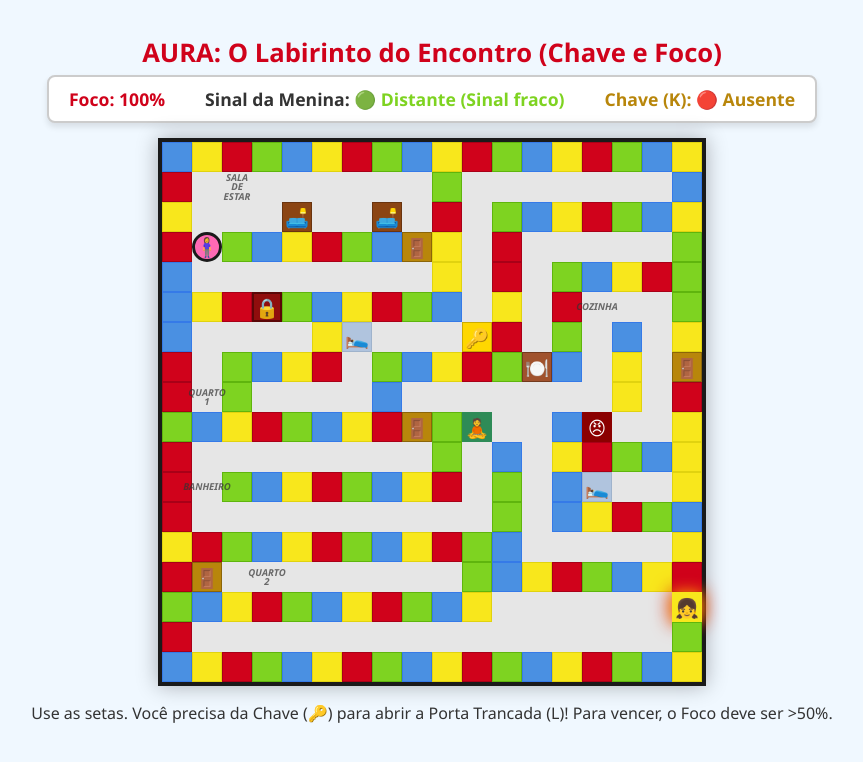
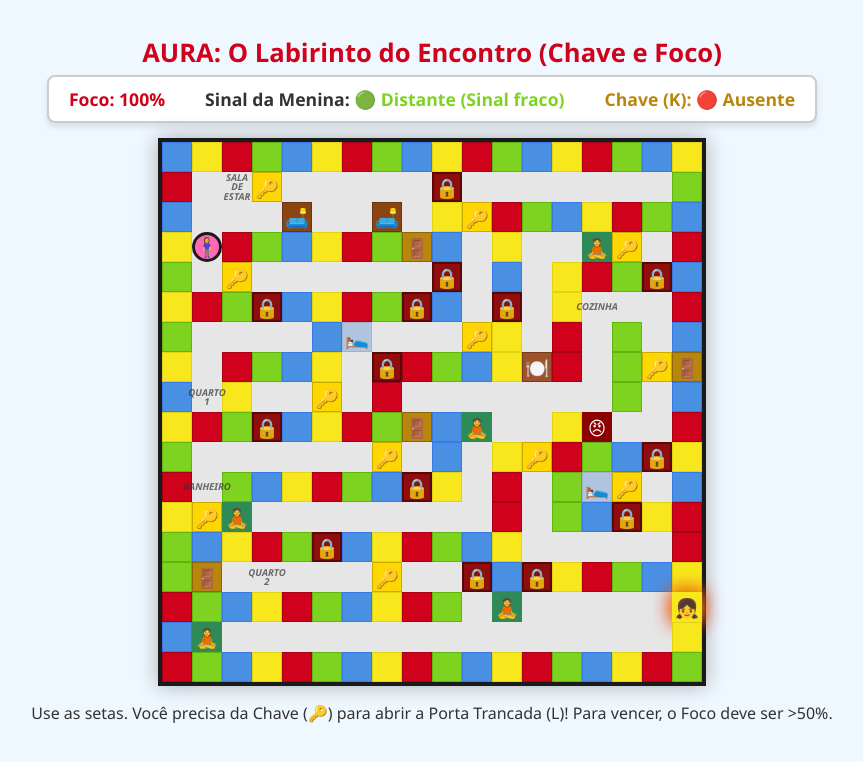
Before and after one commit to maury20/jogo-labirinto-autismo, a plain HTML site: page index.html in a window 1280 px wide. Shown: the whole page, without its empty margins (208-1071 px from the left). Drawn offline with Linux system fonts and the light colour scheme.

Commit message:
Update CURRENT_MAP structure in index.html

```diff
--- a/index.html
+++ b/index.html
@@ -102,22 +102,22 @@
         const CURRENT_MAP = [
             // C1 C2 C3 C4 C5 C6 C7 C8 C9 C10 C11 C12 C13 C14 C15 C16 C17 C18
             ['#', '#', '#', '#', '#', '#', '#', '#', '#', '#', '#', '#', '#', '#', '#', '#', '#', '#'], // L1
-            ['#', '_', 'N', '_', '_', '_', '_', '_', '_', '#', '_', '_', '_', '_', '_', '_', '_', '#'], // L2 (N: SALA DE ESTAR)
-            ['#', '_', '_', '_', 'S', '_', '_', 'S', '_', '#', '_', '#', '#', '#', '#', '#', '#', '#'], // L3 (S: Sofá)
-            ['#', 'M', '#', '#', '#', '#', '#', '#', 'D', '#', '_', '#', '_', '_', '_', '_', '_', '#'], // L4 (M: Início, D: Porta Sala)
-            ['#', '_', '_', '_', '_', '_', '_', '_', '_', '#', '_', '#', '_', '#', '#', '#', '#', '#'], // L5 (Corredor Lateral)
-            ['#', '#', '#', 'L', '#', '#', '#', '#', '#', '#', '_', '#', '_', '#', 'N', '_', '_', '#'], // L6 (L: PORTA TRANCADA Q1 / N: COZINHA)
+            ['#', '_', 'N', 'K', '_', '_', '_', '_', '_', 'L', '_', '_', '_', '_', '_', '_', '_', '#'], // L2 (N: SALA DE ESTAR)
+            ['#', '_', '_', '_', 'S', '_', '_', 'S', '_', '#', 'K', '#', '#', '#', '#', '#', '#', '#'], // L3 (S: Sofá)
+            ['#', 'M', '#', '#', '#', '#', '#', '#', 'D', '#', '_', '#', '_', '_', 'G', 'K', '_', '#'], // L4 (M: Início, D: Porta Sala)
+            ['#', '_', 'K', '_', '_', '_', '_', '_', '_', 'L', '_', '#', '_', '#', '#', '#', 'L', '#'], // L5 (Corredor Lateral)
+            ['#', '#', '#', 'L', '#', '#', '#', '#', 'L', '#', '_', 'L', '_', '#', 'N', '_', '_', '#'], // L6 (L: PORTA TRANCADA Q1 / N: COZINHA)
             ['#', '_', '_', '_', '_', '#', 'B', '_', '_', '_', 'K', '#', '_', '#', '_', '#', '_', '#'], // L7 (B: Cama Q1, K: CHAVE)
-            ['#', '_', '#', '#', '#', '#', '_', '#', '#', '#', '#', '#', 'T', '#', '_', '#', '_', 'D'], // L8 (T: Mesa Cozinha, D: Porta Q. Aura)
-            ['#', 'N', '#', '_', '_', '_', '_', '#', '_', '_', '_', '_', '_', '_', '_', '#', '_', '#'], // L9 (N: QUARTO 1)
-            ['#', '#', '#', '#', '#', '#', '#', '#', 'D', '#', 'G', '_', '_', '#', 'R', '_', '_', '#'], // L10 (D: Porta Banheiro / G: Calma / R: Recuo)
-            ['#', '_', '_', '_', '_', '_', '_', '_', '_', '#', '_', '#', '_', '#', '#', '#', '#', '#'], // L11
-            ['#', 'N', '#', '#', '#', '#', '#', '#', '#', '#', '_', '#', '_', '#', 'B', '_', '_', '#'], // L12 (N: BANHEIRO, B: Cama Q2)
-            ['#', '_', '_', '_', '_', '_', '_', '_', '_', '_', '_', '#', '_', '#', '#', '#', '#', '#'], // L13
-            ['#', '#', '#', '#', '#', '#', '#', '#', '#', '#', '#', '#', '_', '_', '_', '_', '_', '#'], // L14
-            ['#', 'D', '_', 'N', '_', '_', '_', '_', '_', '_', '#', '#', '#', '#', '#', '#', '#', '#'], // L15 (D: Porta Q2, N: QUARTO 2)
-            ['#', '#', '#', '#', '#', '#', '#', '#', '#', '#', '#', '_', '_', '_', '_', '_', '_', 'A'], // L16 (A: Aura)
-            ['#', '_', '_', '_', '_', '_', '_', '_', '_', '_', '_', '_', '_', '_', '_', '_', '_', '#'], // L17
+            ['#', '_', '#', '#', '#', '#', '_', 'L', '#', '#', '#', '#', 'T', '#', '_', '#', 'K', 'D'], // L8 (T: Mesa Cozinha, D: Porta Q. Aura)
+            ['#', 'N', '#', '_', '_', 'K', '_', '#', '_', '_', '_', '_', '_', '_', '_', '#', '_', '#'], // L9 (N: QUARTO 1)
+            ['#', '#', '#', 'L', '#', '#', '#', '#', 'D', '#', 'G', '_', '_', '#', 'R', '_', '_', '#'], // L10 (D: Porta Banheiro / G: Calma / R: Recuo)
+            ['#', '_', '_', '_', '_', '_', '_', 'K', '_', '#', '_', '#', 'K', '#', '#', '#', 'L', '#'], // L11
+            ['#', 'N', '#', '#', '#', '#', '#', '#', 'L', '#', '_', '#', '_', '#', 'B', 'K', '_', '#'], // L12 (N: BANHEIRO, B: Cama Q2)
+            ['#', 'K', 'G', '_', '_', '_', '_', '_', '_', '_', '_', '#', '_', '#', '#', 'L', '#', '#'], // L13
+            ['#', '#', '#', '#', '#', 'L', '#', '#', '#', '#', '#', '#', '_', '_', '_', '_', '_', '#'], // L14
+            ['#', 'D', '_', 'N', '_', '_', '_', 'K', '_', '_', 'L', '#', 'L', '#', '#', '#', '#', '#'], // L15 (D: Porta Q2, N: QUARTO 2)
+            ['#', '#', '#', '#', '#', '#', '#', '#', '#', '#', '_', 'G', '_', '_', '_', '_', '_', 'A'], // L16 (A: Aura)
+            ['#', 'G', '_', '_', '_', '_', '_', '_', '_', '_', '_', '_', '_', '_', '_', '_', '_', '#'], // L17
             ['#', '#', '#', '#', '#', '#', '#', '#', '#', '#', '#', '#', '#', '#', '#', '#', '#', '#']  // L18
         ];
 
```
